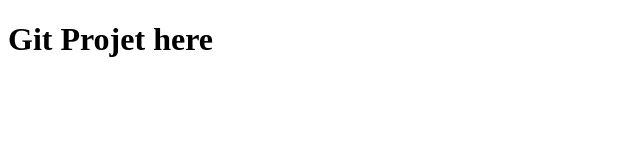
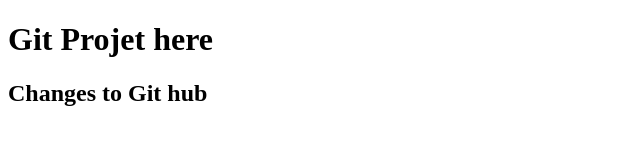
Before and after one commit to umaranikola/git-projct, a plain HTML site: page index.html in a window 1280 px wide. Shown: the whole page, without its empty margins (0-640 px from the left). Drawn offline with Linux system fonts and the light colour scheme.

Commit message:
changed h2 tag

```diff
--- a/index.html
+++ b/index.html
@@ -8,5 +8,6 @@
   </head>
   <body>
      <h1>Git Projet here</h1>
+     <h2>Changes to Git hub</h2>
   </body>
 </html>
```
